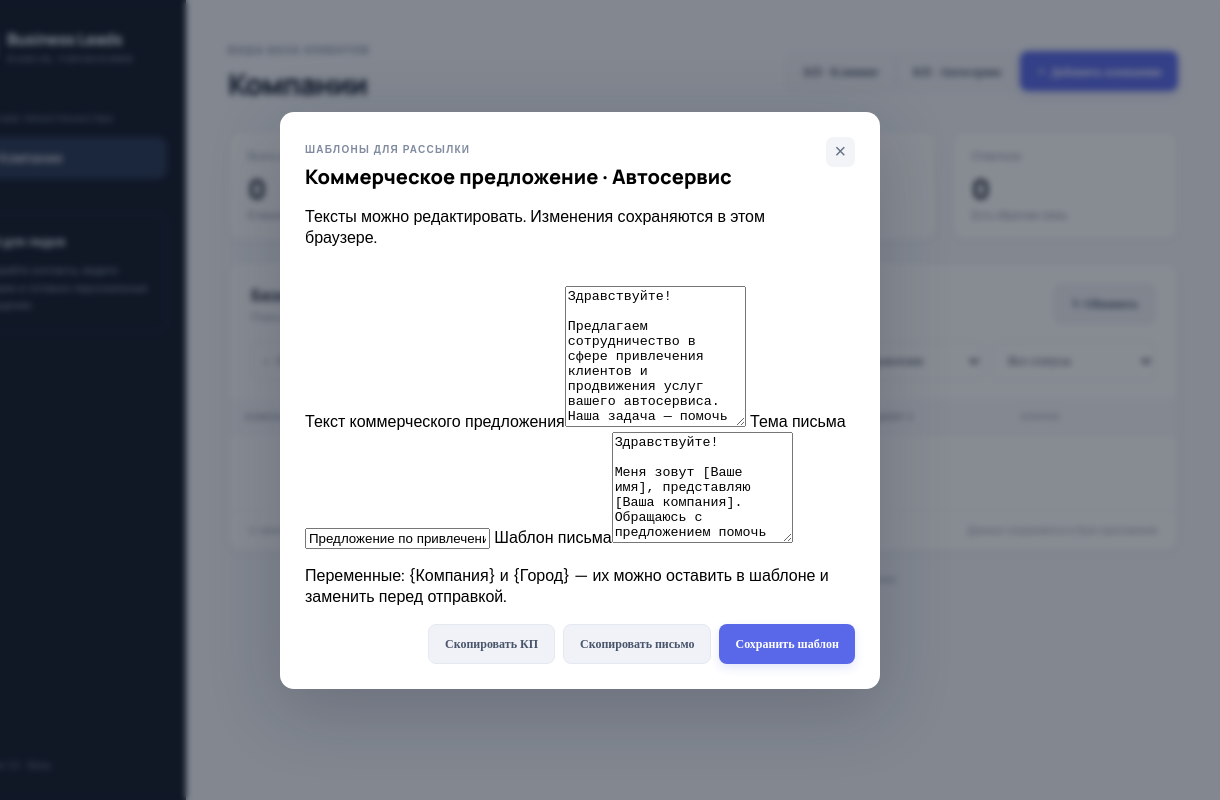
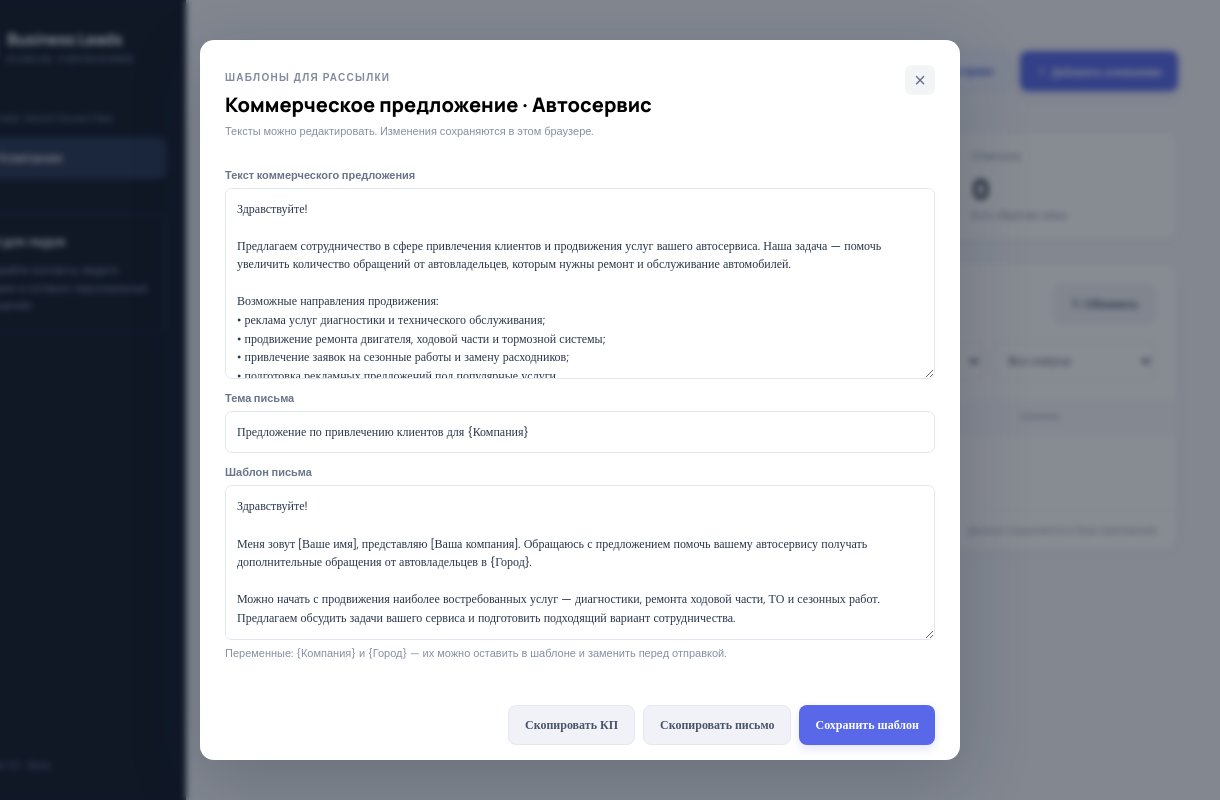
Before and after one commit to dkzver/business-leads-platform, a website: page public/index.html in a window 1280 px wide. Both pictures are taken after a click on the button "КП · Автосервис". Shown: the full height of the page, 60-1280 px from the left. Drawn offline with Linux system fonts and the light colour scheme; no server answers.

Commit message:
Style proposal template buttons and editor dialog

```diff
--- a/public/style.css
+++ b/public/style.css
@@ -24,3 +24,20 @@
 .phone-action{background:#f1f5f9;color:#334155;margin:2px 0}.phone-action:hover{background:#e2e8f0}
 
 .company-search{display:flex;gap:5px;margin-top:7px;flex-wrap:wrap}.search-company{display:inline-flex;align-items:center;padding:5px 7px;border-radius:5px;text-decoration:none;font:700 9px 'DM Sans';white-space:nowrap}.yandex-search{background:#fff0e8;color:#c34b20}.gis-search{background:#eaf5ed;color:#267746}.search-company:hover{filter:brightness(.96)}
+
+.topbar-actions{display:flex;align-items:center;gap:8px;flex-wrap:wrap;justify-content:flex-end}
+.offer-cleaning{background:#eaf5ed;color:#267746;border-color:#d7eadc}
+.offer-auto{background:#edf1ff;color:#425bd1;border-color:#dfe5ff}
+.offer-dialog{width:min(760px,calc(100% - 24px));max-height:90vh;overflow:auto}
+.offer-dialog form{padding:25px}
+.offer-dialog .dialog-head{margin-bottom:16px}
+.offer-dialog .dialog-head h2{margin-bottom:5px}
+.offer-hint{font-size:11px;line-height:1.5;color:#8490a3;margin:5px 0 12px}
+.offer-fields{display:grid;gap:12px}
+.offer-fields label{display:block;color:#68758a;font-size:11px;font-weight:700}
+.offer-fields input,.offer-fields textarea{display:block;width:100%;margin-top:6px;border:1px solid #e2e7ef;border-radius:7px;padding:11px;background:#fff;color:#29364b;font:12px/1.55 'DM Sans';resize:vertical}
+.offer-fields textarea:focus,.offer-fields input:focus{outline:2px solid #5868e922;border-color:#8792f5}
+.offer-saved{min-height:15px;color:#25804b;font-size:11px}
+.offer-actions{flex-wrap:wrap}
+@media(max-width:850px){.topbar{align-items:flex-start}.topbar-actions{max-width:65%}}
+@media(max-width:650px){.topbar{flex-direction:column}.topbar-actions{max-width:100%;width:100%;justify-content:flex-start}.topbar-actions button{font-size:10px;padding:9px 10px}.offer-dialog form{padding:17px}.offer-actions button{flex:1}.offer-dialog .dialog-head h2{font-size:17px}}
```
